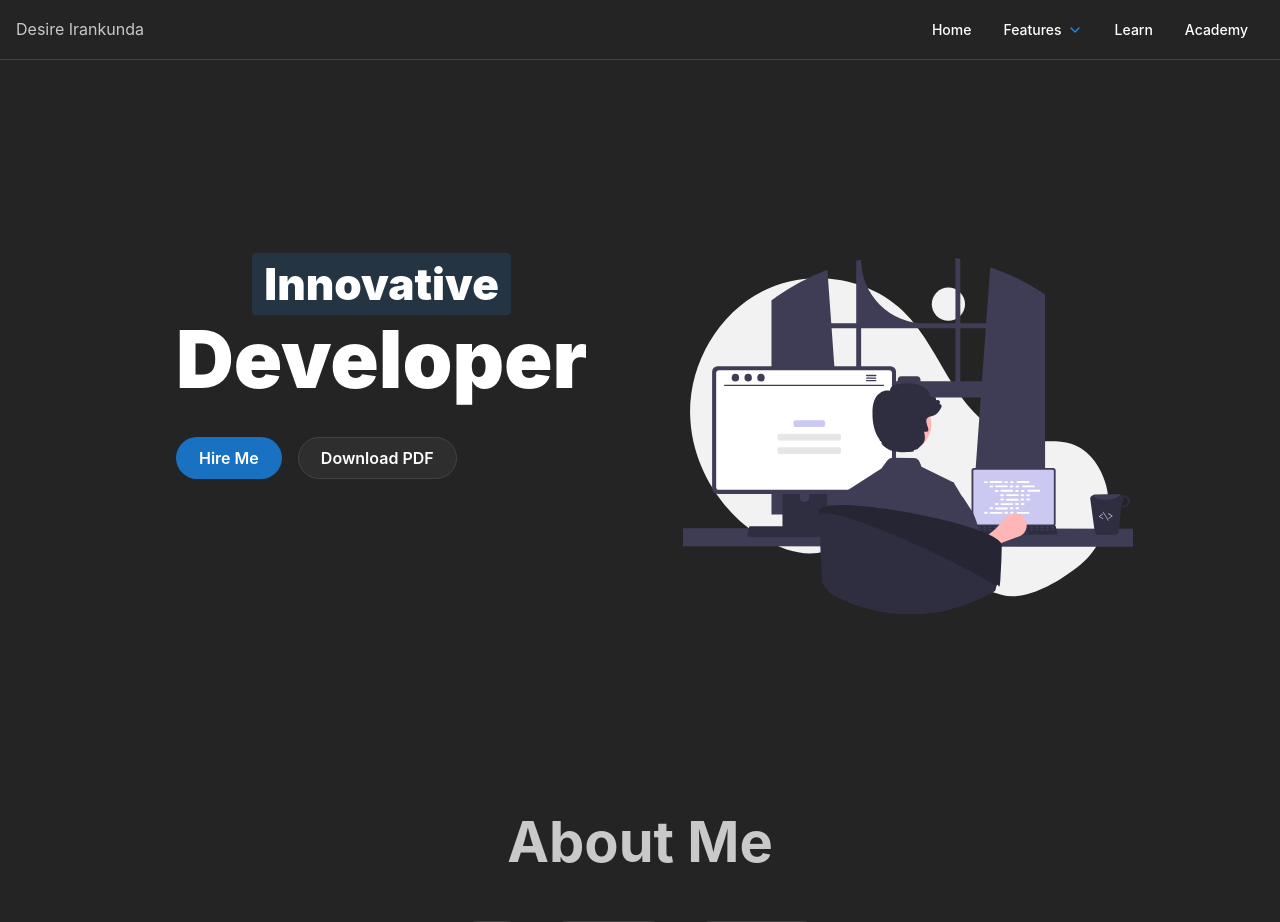
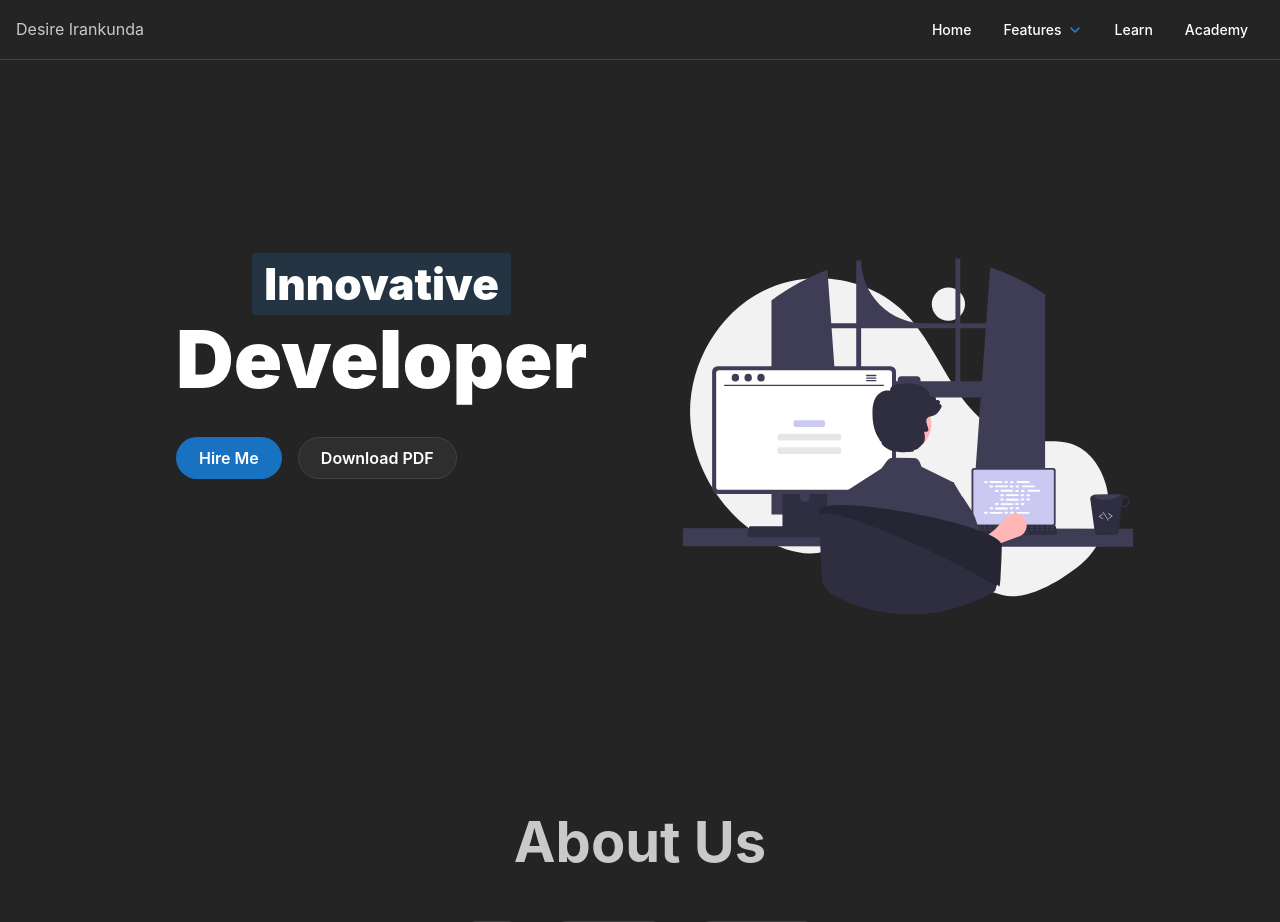
Before and after one commit to Deewiliams/My-portfolio, a React (Vite) app: page / in a window 1280 px wide. Shown: the top 922 px of the page. Built offline with nearby package versions, Linux system fonts and the light colour scheme.

Commit message:
cleaned the code

```diff
--- a/src/component/Title.tsx
+++ b/src/component/Title.tsx
@@ -1,11 +1,13 @@
 import { Container, Title } from "@mantine/core";
 import classes from "./Title.module.css";
-
-export const TitleHead = () => {
+ interface TitleProps {
+  title: string;
+}
+export const TitleHead = (props: TitleProps) => {
   return (
     <Container size="sm" className={classes.wrapper}>
       <Title ta="center" className={classes.title}>
-        About Me
+       {props.title}
       </Title>
     </Container>
   );
--- a/src/pages/AboutUs/AboutUs.tsx
+++ b/src/pages/AboutUs/AboutUs.tsx
@@ -49,7 +49,7 @@ export const AboutUs = () => {
 
   return (
     <div>
-      <TitleHead />
+      <TitleHead title="About Us" />
       <div
         style={{
           display: "flex",
```
